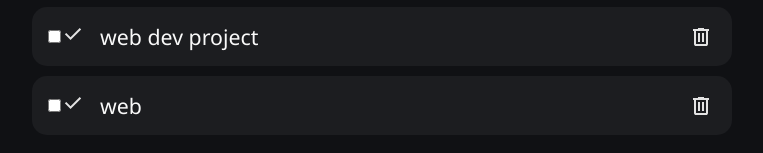
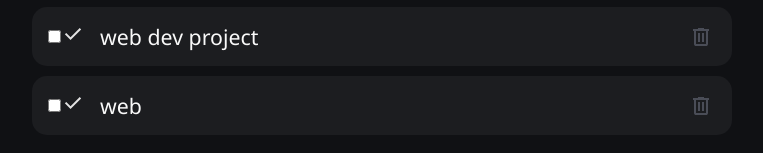
Before and after one commit to migueljnetoux/To-Do-App, a plain HTML site: page index.html in a window 1280 px wide. Shown: the part 277-430 px from the top of the page, without its empty margins (258-1021 px from the left). Drawn offline with Linux system fonts and the light colour scheme.

Commit message:
svg correction

```diff
--- a/index.html
+++ b/index.html
@@ -29,10 +29,17 @@
           </label>
           <label class="todo-text" for="todo-1">web dev project</label>
           <button class="delete-button">
-            <img
-              src="./icons/delete_24dp_E3E3E3_FILL0_wght400_GRAD0_opsz24.svg"
-              alt=""
-            />
+            <svg
+              xmlns="http://www.w3.org/2000/svg"
+              height="24px"
+              viewBox="0 -960 960 960"
+              width="24px"
+              fill="var(--secondary-color)"
+            >
+              <path
+                d="M280-120q-33 0-56.5-23.5T200-200v-520h-40v-80h200v-40h240v40h200v80h-40v520q0 33-23.5 56.5T680-120H280Zm400-600H280v520h400v-520ZM360-280h80v-360h-80v360Zm160 0h80v-360h-80v360ZM280-720v520-520Z"
+              />
+            </svg>
           </button>
         </li>
         <li class="todo">
@@ -44,10 +51,17 @@
           /></label>
           <label class="todo-text" for="todo-2">web</label>
           <button class="delete-button">
-            <img
-              src="./icons/delete_24dp_E3E3E3_FILL0_wght400_GRAD0_opsz24.svg"
-              alt="delete icon"
-            />
+            <svg
+              xmlns="http://www.w3.org/2000/svg"
+              height="24px"
+              viewBox="0 -960 960 960"
+              width="24px"
+              fill="var(--secondary-color)"
+            >
+              <path
+                d="M280-120q-33 0-56.5-23.5T200-200v-520h-40v-80h200v-40h240v40h200v80h-40v520q0 33-23.5 56.5T680-120H280Zm400-600H280v520h400v-520ZM360-280h80v-360h-80v360Zm160 0h80v-360h-80v360ZM280-720v520-520Z"
+              />
+            </svg>
           </button>
         </li>
       </ul>
```
